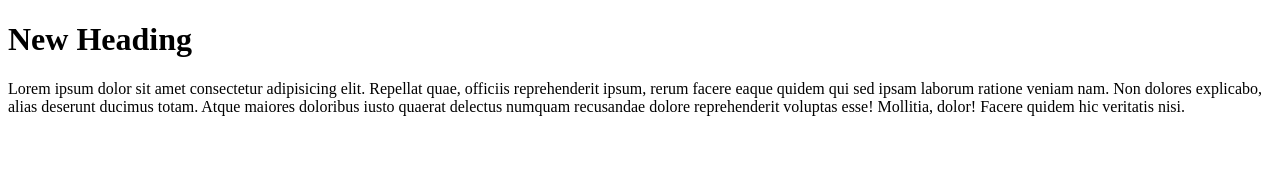
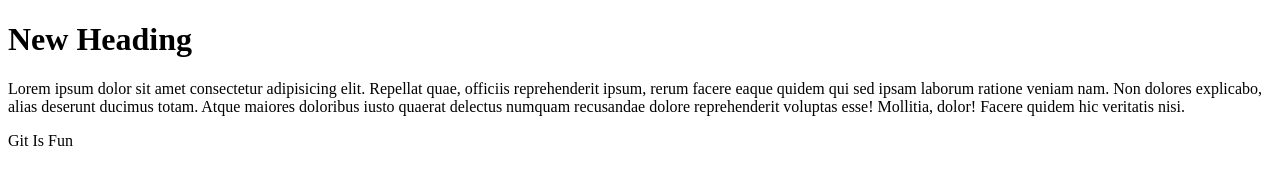
Before and after one commit to Dsaar/firstRepositoryTest, a plain HTML site: page index.html in a window 1280 px wide. Drawn offline with Linux system fonts and the light colour scheme.

Commit message:
Update index.html
Add Section

```diff
--- a/index.html
+++ b/index.html
@@ -13,6 +13,9 @@
 		facere eaque quidem qui sed ipsam laborum ratione veniam nam. Non dolores explicabo, alias deserunt ducimus
 		totam. Atque maiores doloribus iusto quaerat delectus numquam recusandae dolore reprehenderit voluptas esse!
 		Mollitia, dolor! Facere quidem hic veritatis nisi.</p>
+		<section>
+			<p>Git Is Fun</p>
+		</section>
 </body>
 
 </html>
```
